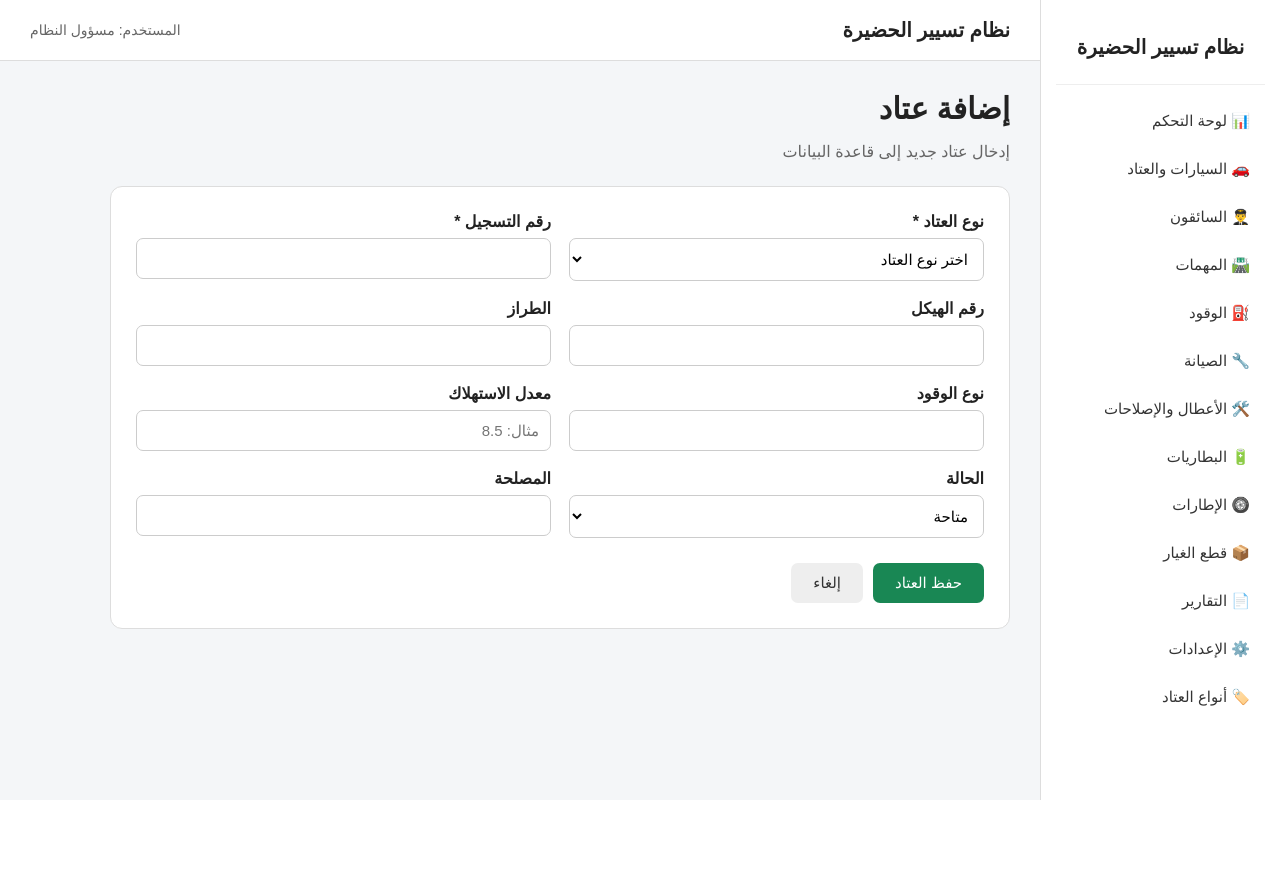
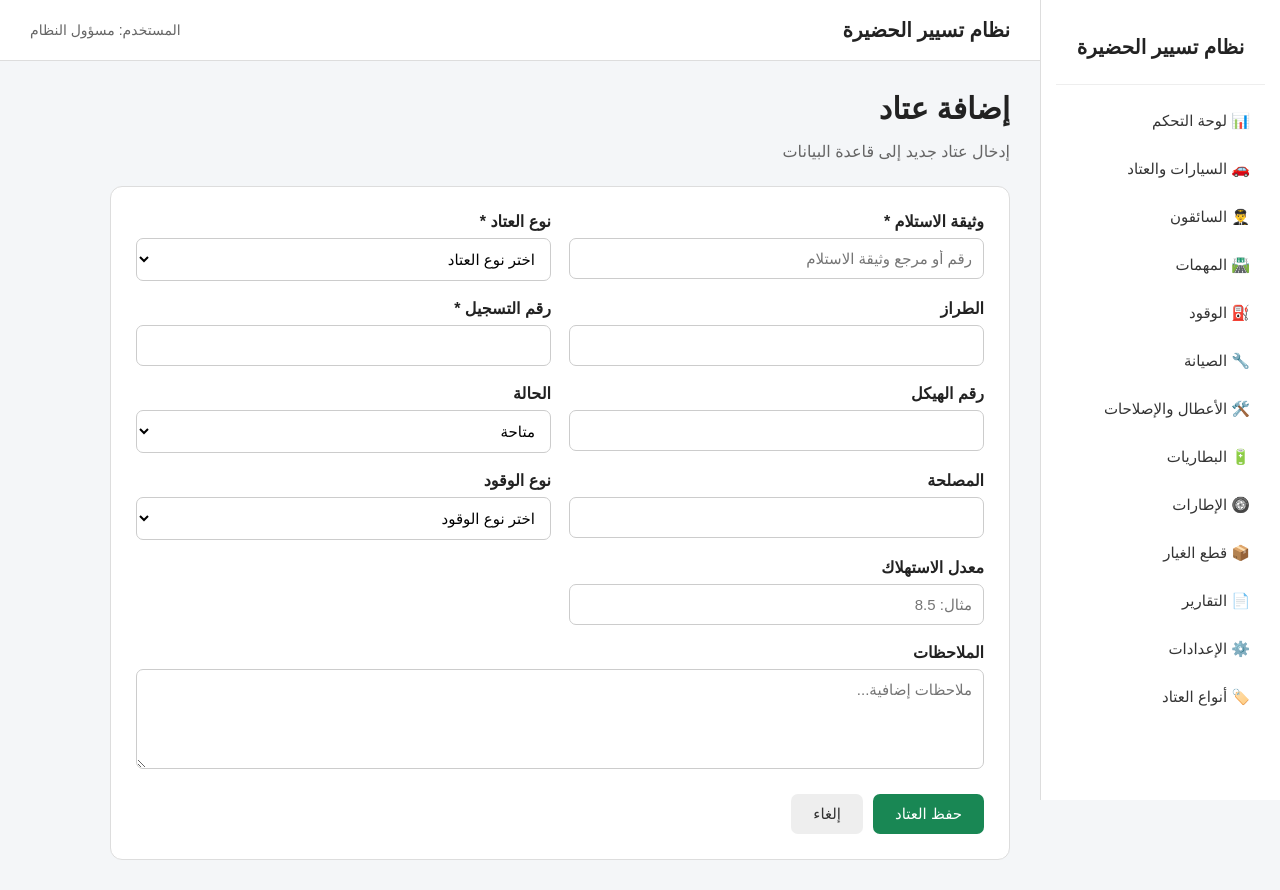
Before and after one commit to med-40/Fleet-Assets-Manager, a FastAPI app: template templates/pages/equipment_form.html in a window 1280 px wide. Before the commit the page ends 800 px from the top, so only its background shows below. Run offline with FastAPI, Linux system fonts and the light colour scheme; the template is opened without the code that fills it, so the values that code supplies are empty.

Commit message:
Update equipment_form.html

```diff
--- a/templates/pages/equipment_form.html
+++ b/templates/pages/equipment_form.html
@@ -46,12 +46,23 @@
     }
 
     .field input,
-    .field select {
+    .field select,
+    .field textarea {
         padding: 11px;
         border: 1px solid #ccc;
         border-radius: 7px;
         font-size: 15px;
         background: white;
+        font-family: Arial, sans-serif;
+    }
+
+    .field textarea {
+        min-height: 100px;
+        resize: vertical;
+    }
+
+    .full-width {
+        grid-column: 1 / -1;
     }
 
     .buttons {
@@ -123,7 +146,27 @@
         <div class="form-grid">
 
 
-            <!-- نوع العتاد -->
+            <!-- 1. وثيقة الاستلام -->
+
+            <div class="field">
+
+                <label for="receipt_document">
+                    وثيقة الاستلام *
+                </label>
+
+                <input
+                    id="receipt_document"
+                    type="text"
+                    name="receipt_document"
+                    required
+                    maxlength="100"
+                    placeholder="رقم أو مرجع وثيقة الاستلام"
+                >
+
+            </div>
+
+
+            <!-- 2. نوع العتاد -->
 
             <div class="field">
 
@@ -156,7 +199,25 @@
             </div>
 
 
-            <!-- رقم التسجيل -->
+            <!-- 3. الطراز -->
+
+            <div class="field">
+
+                <label for="model">
+                    الطراز
+                </label>
+
+                <input
+                    id="model"
+                    type="text"
+                    name="model"
+                    maxlength="100"
+                >
+
+            </div>
+
+
+            <!-- 4. رقم التسجيل -->
 
             <div class="field">
 
@@ -293,7 +304,86 @@
                     id="department"
                     type="text"
                     name="department"
+                    maxlength="150"
                 >
+
+            </div>
+
+
+            <!-- 8. نوع الوقود -->
+
+            <div class="field">
+
+                <label for="fuel_type">
+                    نوع الوقود
+                </label>
+
+                <select
+                    id="fuel_type"
+                    name="fuel_type"
+                >
+
+                    <option value="">
+                        اختر نوع الوقود
+                    </option>
+
+                    <option value="مازوت">
+                        مازوت
+                    </option>
+
+                    <option value="بنزين">
+                        بنزين
+                    </option>
+
+                    <option value="غاز">
+                        غاز
+                    </option>
+
+                    <option value="كهرباء">
+                        كهرباء
+                    </option>
+
+                    <option value="هجين">
+                        هجين
+                    </option>
+
+                </select>
+
+            </div>
+
+
+            <!-- 9. معدل الاستهلاك -->
+
+            <div class="field">
+
+                <label for="fuel_consumption">
+                    معدل الاستهلاك
+                </label>
+
+                <input
+                    id="fuel_consumption"
+                    type="text"
+                    name="fuel_consumption"
+                    placeholder="مثال: 8.5"
+                >
+
+            </div>
+
+
+            <!-- 10. الملاحظات -->
+
+            <div class="field full-width">
+
+                <label for="notes">
+                    الملاحظات
+                </label>
+
+                <textarea
+                    id="notes"
+                    name="notes"
+                    maxlength="500"
+                    placeholder="ملاحظات إضافية..."
+                ></textarea>
 
             </div>
 
```
Also changed, not shown: other parts of templates/pages/equipment_form.html (+17 -55 lines).
